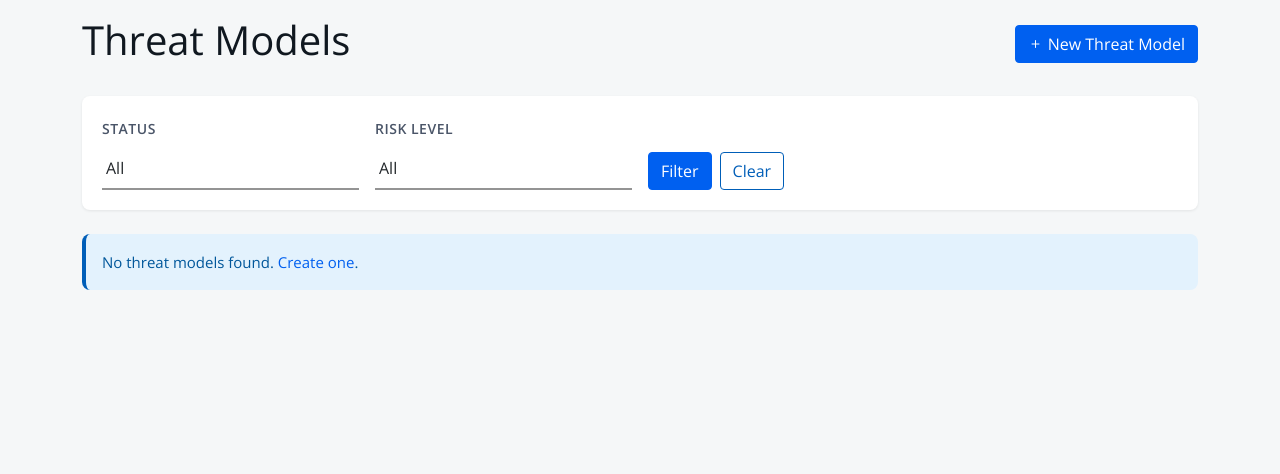
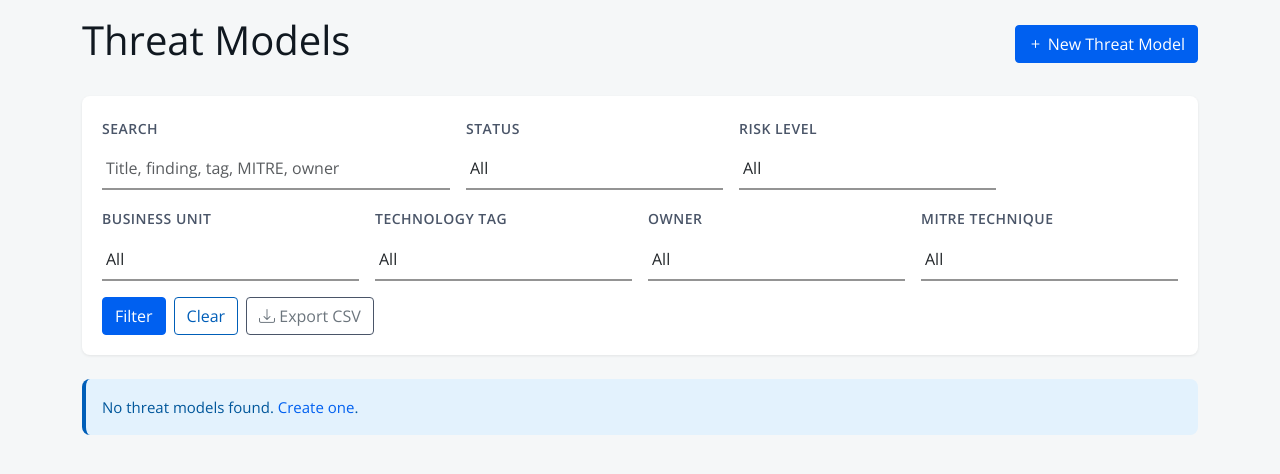
Before and after one commit to jamesbinford/threatmodel-repo, a Django app: page /threatmodels/ in a window 1280 px wide. Shown: the part 120-594 px from the top of the page. Run offline with Django 5.2, Linux system fonts and the light colour scheme; the visitor is signed in with stand-in values (Sample User, id 1); data comes from the database, SQL or seed files in the repository; data that the repository does not hold is empty; some libraries are stand-ins or nearby versions.

Commit message:
Improve threat model filtering and export

```diff
--- a/apps/threatmodels/templates/threatmodels/list.html
+++ b/apps/threatmodels/templates/threatmodels/list.html
@@ -18,6 +18,10 @@
 <div class="card mb-4">
     <div class="card-body">
         <form method="get" class="row g-3">
+            <div class="col-md-4">
+                <label class="form-label">Search</label>
+                <input type="search" name="q" class="form-control" value="{{ request.GET.q }}" placeholder="Title, finding, tag, MITRE, owner">
+            </div>
             <div class="col-md-3">
                 <label class="form-label">Status</label>
                 <select name="status" class="form-select">
@@ -36,9 +40,48 @@
                     {% endfor %}
                 </select>
             </div>
-            <div class="col-md-3 d-flex align-items-end">
+            <div class="col-md-3">
+                <label class="form-label">Business Unit</label>
+                <select name="business_unit" class="form-select">
+                    <option value="">All</option>
+                    {% for business_unit in business_units %}
+                    <option value="{{ business_unit.pk }}" {% if request.GET.business_unit == business_unit.pk|stringformat:"d" %}selected{% endif %}>{{ business_unit.name }}</option>
+                    {% endfor %}
+                </select>
+            </div>
+            <div class="col-md-3">
+                <label class="form-label">Technology Tag</label>
+                <select name="tag" class="form-select">
+                    <option value="">All</option>
+                    {% for tag in technology_tags %}
+                    <option value="{{ tag.pk }}" {% if request.GET.tag == tag.pk|stringformat:"d" %}selected{% endif %}>{{ tag.name }}</option>
+                    {% endfor %}
+                </select>
+            </div>
+            <div class="col-md-3">
+                <label class="form-label">Owner</label>
+                <select name="owner" class="form-select">
+                    <option value="">All</option>
+                    {% for owner in owners %}
+                    <option value="{{ owner.pk }}" {% if request.GET.owner == owner.pk|stringformat:"d" %}selected{% endif %}>{{ owner.username }}</option>
+                    {% endfor %}
+                </select>
+            </div>
+            <div class="col-md-3">
+                <label class="form-label">MITRE Technique</label>
+                <select name="mitre" class="form-select">
+                    <option value="">All</option>
+                    {% for technique in mitre_techniques %}
+                    <option value="{{ technique.pk }}" {% if request.GET.mitre == technique.pk|stringformat:"d" %}selected{% endif %}>{{ technique.technique_id }} - {{ technique.name }}</option>
+                    {% endfor %}
+                </select>
+            </div>
+            <div class="col-md-6 d-flex align-items-end">
                 <button type="submit" class="btn btn-primary">Filter</button>
                 <a href="{% url 'threatmodels:list' %}" class="btn btn-outline-primary ms-2">Clear</a>
+                <a href="?{{ export_querystring }}" class="btn btn-outline-secondary ms-2">
+                    <i class="bi bi-download"></i> Export CSV
+                </a>
             </div>
         </form>
     </div>
@@ -74,7 +117,7 @@
                         <span class="text-muted">-</span>
                         {% endif %}
                     </td>
-                    <td>{{ tm.findings.count }}</td>
+                    <td>{{ tm.finding_count }}</td>
                     <td>{{ tm.owner.username }}</td>
                     <td>{{ tm.updated_at|date:"M d, Y" }}</td>
                 </tr>
@@ -90,7 +133,7 @@
     <ul class="pagination justify-content-center">
         {% if page_obj.has_previous %}
         <li class="page-item">
-            <a class="page-link" href="?page={{ page_obj.previous_page_number }}">Previous</a>
+            <a class="page-link" href="?{% if filter_querystring %}{{ filter_querystring }}&amp;{% endif %}page={{ page_obj.previous_page_number }}">Previous</a>
         </li>
         {% endif %}
         <li class="page-item disabled">
@@ -98,7 +141,7 @@
         </li>
         {% if page_obj.has_next %}
         <li class="page-item">
-            <a class="page-link" href="?page={{ page_obj.next_page_number }}">Next</a>
+            <a class="page-link" href="?{% if filter_querystring %}{{ filter_querystring }}&amp;{% endif %}page={{ page_obj.next_page_number }}">Next</a>
         </li>
         {% endif %}
     </ul>
--- a/apps/threatmodels/views.py
+++ b/apps/threatmodels/views.py
@@ -1,9 +1,17 @@
+import csv
+
 from django.views.generic import ListView, DetailView, CreateView, UpdateView, DeleteView
 from django.contrib.auth.mixins import LoginRequiredMixin
+from django.contrib.auth.models import User
+from django.db.models import Count, Q
+from django.http import HttpResponse
 from django.urls import reverse
 from django.utils.text import slugify
 from django.shortcuts import get_object_or_404
+from apps.mitre.models import Technique
+from apps.organization.models import BusinessUnit
 from .models import ThreatModel, Finding, Diagram, Evidence
+from .models import TechnologyTag
 from .forms import ThreatModelForm, FindingForm, DiagramForm, EvidenceForm
 from .mixins import ThreatModelEditRequiredMixin
 from .policies import can_edit_threat_model
@@ -16,19 +24,105 @@ class ThreatModelListView(LoginRequiredMixin, ListView):
     paginate_by = 20
 
     def get_queryset(self):
-        queryset = ThreatModel.objects.select_related('business_unit', 'owner')
+        queryset = ThreatModel.objects.select_related(
+            'business_unit', 'owner'
+        ).prefetch_related('tags').annotate(
+            finding_count=Count('findings', distinct=True)
+        )
+        query = self.request.GET.get('q', '').strip()
         status = self.request.GET.get('status')
         risk = self.request.GET.get('risk')
         bu = self.request.GET.get('business_unit')
+        tag = self.request.GET.get('tag')
+        owner = self.request.GET.get('owner')
+        mitre = self.request.GET.get('mitre')
 
+        if query:
+            queryset = queryset.filter(
+                Q(title__icontains=query)
+                | Q(description__icontains=query)
+                | Q(business_unit__name__icontains=query)
+                | Q(owner__username__icontains=query)
+                | Q(owner__first_name__icontains=query)
+                | Q(owner__last_name__icontains=query)
+                | Q(owner__email__icontains=query)
+                | Q(tags__name__icontains=query)
+                | Q(findings__threat_id__icontains=query)
+                | Q(findings__scenario__icontains=query)
+                | Q(findings__threat_object__icontains=query)
+                | Q(findings__mitigations__icontains=query)
+                | Q(findings__owner__icontains=query)
+                | Q(findings__mitre_technique__technique_id__icontains=query)
+                | Q(findings__mitre_technique__name__icontains=query)
+            )
         if status:
             queryset = queryset.filter(status=status)
         if risk:
             queryset = queryset.filter(overall_risk=risk)
         if bu:
             queryset = queryset.filter(business_unit_id=bu)
+        if tag:
+            queryset = queryset.filter(tags__id=tag)
+        if owner:
+            queryset = queryset.filter(owner_id=owner)
+        if mitre:
+            queryset = queryset.filter(findings__mitre_technique_id=mitre)
 
-        return queryset
+        return queryset.distinct().order_by('-updated_at')
+
+    def get(self, request, *args, **kwargs):
+        if request.GET.get('export') == 'csv':
+            return self.get_csv_response(self.get_queryset())
+        return super().get(request, *args, **kwargs)
+
+    def get_csv_response(self, queryset):
+        response = HttpResponse(content_type='text/csv')
+        response['Content-Disposition'] = 'attachment; filename="threat-models.csv"'
+        writer = csv.writer(response)
+        writer.writerow([
+            'Title',
+            'Business Unit',
+            'Status',
+            'Manual Risk',
+            'Computed Risk',
+            'Finding Count',
+            'Owner',
+            'Tags',
+            'Updated At',
+        ])
+        for threat_model in queryset:
+            writer.writerow([
+                threat_model.title,
+                threat_model.business_unit.name,
+                threat_model.get_status_display(),
+                threat_model.risk_label,
+                threat_model.computed_risk_label,
+                threat_model.finding_count,
+                threat_model.owner.username,
+                ', '.join(tag.name for tag in threat_model.tags.all()),
+                threat_model.updated_at.isoformat(),
+            ])
+        return response
+
+    def get_context_data(self, **kwargs):
+        context = super().get_context_data(**kwargs)
+        query_params = self.request.GET.copy()
+        query_params.pop('page', None)
+        query_params.pop('export', None)
+        context['filter_querystring'] = query_params.urlencode()
+        export_params = query_params.copy()
+        export_params['export'] = 'csv'
+        context['export_querystring'] = export_params.urlencode()
+        context['risk_choices'] = ThreatModel.RISK_CHOICES
+        context['business_units'] = BusinessUnit.objects.all()
+        context['technology_tags'] = TechnologyTag.objects.all()
+        context['owners'] = User.objects.filter(
+            owned_threat_models__isnull=False
+        ).distinct().order_by('username')
+        context['mitre_techniques'] = Technique.objects.filter(
+            findings__isnull=False
+        ).distinct().order_by('technique_id')
+        return context
 
 
 class ThreatModelDetailView(LoginRequiredMixin, DetailView):
```
Also changed, not shown: apps/threatmodels/tests.py (+77 -1 lines).
